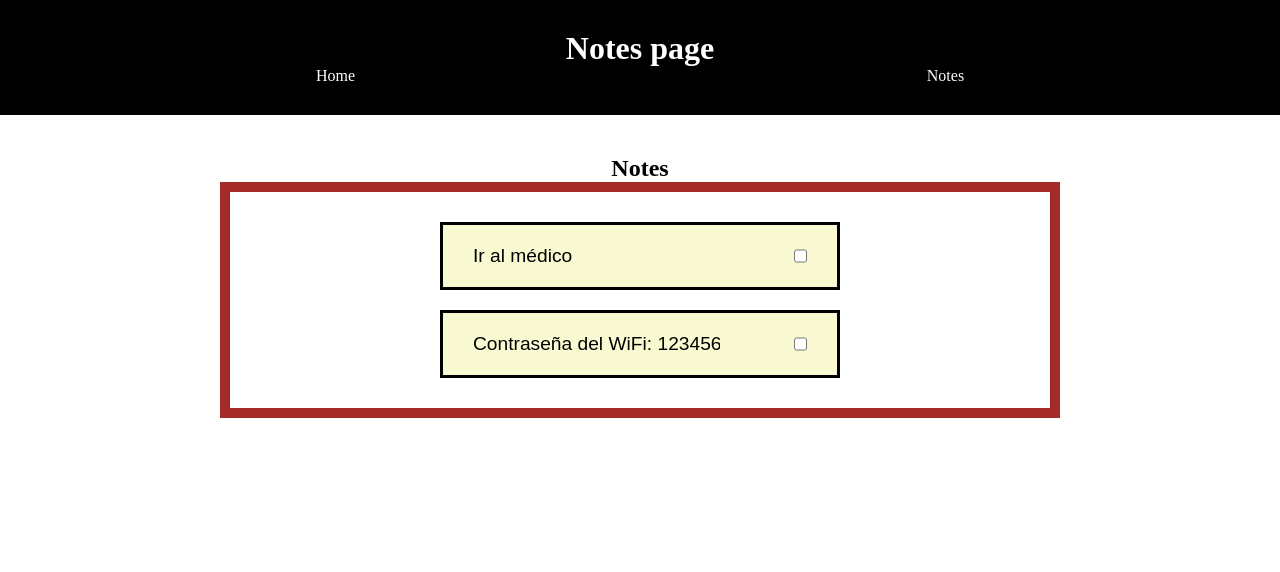
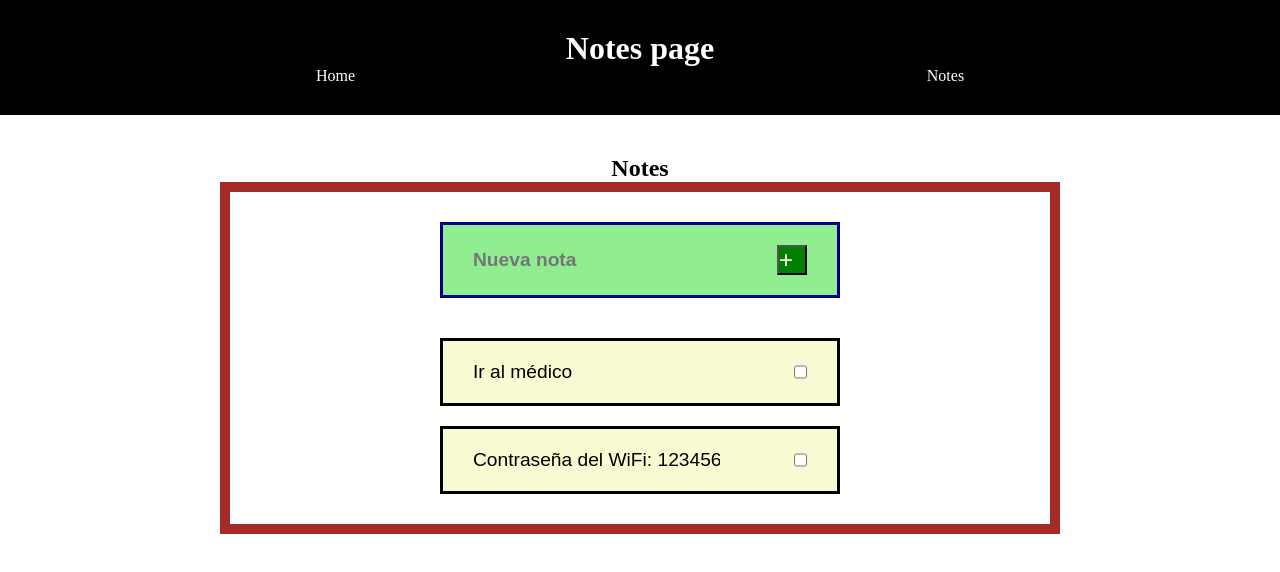
Before and after one commit to aragonaj/NotasAppTutorial, a Vue app: page /notes in a window 1280 px wide. Shown: the top 572 px of the page. Built offline with nearby package versions, Linux system fonts and the light colour scheme.

Commit message:
Aplicación del componente CreateNote

```diff
--- a/src/components/CreateNote.vue
+++ b/src/components/CreateNote.vue
@@ -1,11 +1,17 @@
 <script setup>
 import { ref } from 'vue';
+import { useNoteStore } from '../stores/note';
 
+const noteStore = useNoteStore();
+const handleSubmit = () => {
+    noteStore.addNote(title.value);
+    title.value = "";
+}
 const title = ref("");
 </script>
 
 <template>
-    <form class="note-form">
+    <form class="note-form" @submit.prevent="handleSubmit">
         <input type="text" class="note-title" placeholder="Nueva nota" v-model="title" />
         <button class="create-btn">+</button>
     </form>
--- a/src/stores/note.js
+++ b/src/stores/note.js
@@ -15,7 +15,21 @@ export const useNoteStore = defineStore("notes", () => {
         }
     ]);
 
+    const createId = () => {
+        // fórmula para aleatorizar un número basado en la fecha
+        return Date.now.toString(36) + Math.random().toString(36).slice(2);
+    }
+
+    const addNote = (title) => {
+        notes.value.push({
+            id: createId(),
+            title,
+            marked: false
+        })
+    }
+
     return {
         notes,
+        addNote,
     };
 })
--- a/src/views/Notes.vue
+++ b/src/views/Notes.vue
@@ -2,6 +2,7 @@
 import HeaderComponent from '../components/HeaderComponent.vue';
 import NoteCard from '../components/NoteCard.vue';
 import { useNoteStore } from '../stores/note';
+import CreateNote from '../components/CreateNote.vue';
 
 const noteStore = useNoteStore();
 </script>
@@ -12,6 +13,7 @@ const noteStore = useNoteStore();
         <h2>Notes</h2>
 
         <ul class="note-list">
+            <li><CreateNote /></li>
             <li v-for="note in noteStore.notes" :key="note.id">
                 <NoteCard :note="note" />
             </li>
```
